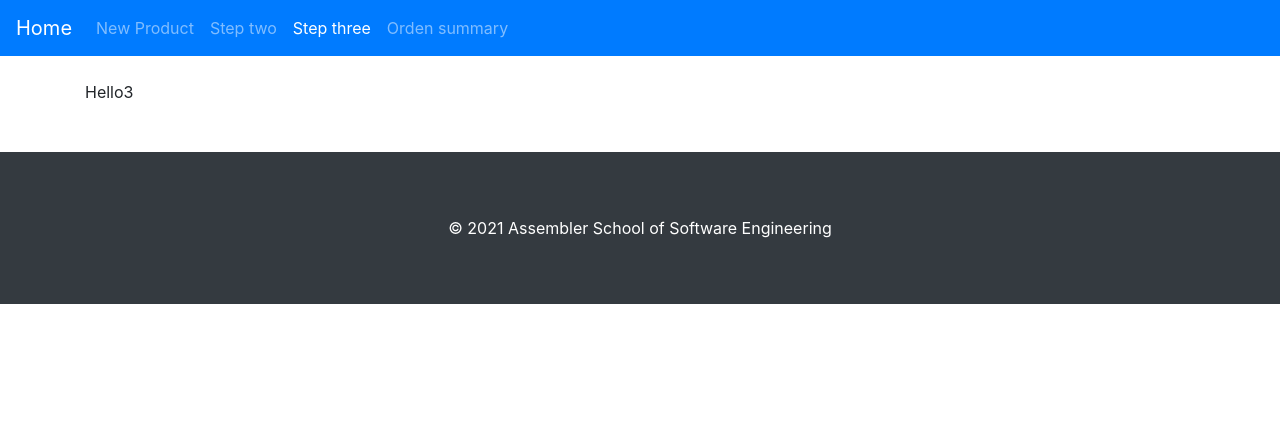
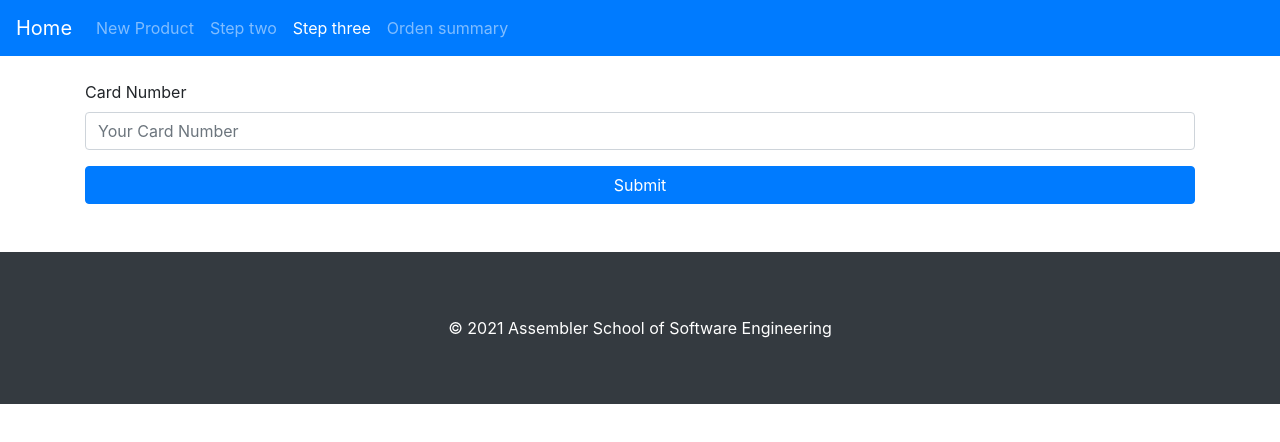
Before and after one commit to assembler-institute/react-shopping-cart-context, a React (Create React App) app: page /checkout/step-3 in a window 1280 px wide. Shown: the top 442 px of the page. Built offline with nearby package versions, Linux system fonts and the light colour scheme.

Commit message:
step-three-form

```diff
--- a/src/components/StepOneForm/StepOneForm.js
+++ b/src/components/StepOneForm/StepOneForm.js
@@ -34,7 +34,7 @@ function StepOneForm() {
 
   return (
     <>
-      <div>
+      <div class="d-flex flex-column min-vh-100">
         <form onSubmit={formik.handleSubmit} id="stepOne">
           <Input
             type="text"
@@ -64,8 +64,8 @@ function StepOneForm() {
           <Input
             id="phone"
             name="phone"
-            type="text"
-            label="phone"
+            type="number"
+            label="Phone"
             placeholder="Your phone number"
             value={formik.values.phone}
             onChange={formik.handleChange}
--- /dev/null
+++ b/src/components/StepThreeForm/StepThreeForm.js
@@ -0,0 +1,88 @@
+import { useFormik } from "formik";
+import { useState } from "react";
+import { Redirect } from "react-router";
+import { useUser } from "../../context/userContext/userContex";
+import Input from "../Input";
+import stepThreeSchema from "./schema";
+import Button from "../Button/index"
+
+function StepThreeForm() {
+    const { cardNumber, cvc, nameOnCard, expiryMonth, expiryYear} = useUser();
+    const [hasSubmitted, setHasSubmitted] = useState(false);
+
+    const formik = useFormik({
+        initialValues: {
+            cardNumber: cardNumber,
+            cvc: cvc,
+            nameOnCard: nameOnCard,
+            expiryMonth: expiryMonth,
+            expiryYear: expiryYear,
+        },
+        validationSchema: stepThreeSchema,
+        onSubmit: (values) => {
+            submitStepThree(values);
+
+            console.log(values)
+            setTimeout(() => {
+                setHasSubmitted(true);
+            }, 500);
+        },
+
+    });
+
+    return (
+        <>
+            <form onSubmit={formik.handleSubmit} id="stepThree">
+                <Input
+                    type="number"
+                    label="Card Number"
+                    id="cardNumber"
+                    value={formik.values.cardNumber}
+                    placeholder="Your Card Number"
+                    handleChange={formik.handleChange}
+                    handleBlur={formik.handleBlur}
+                    hasErrorMessage={formik.touched.cardNumber}
+                    errorMessage={formik.errors.cardNumber}
+                    isTouched={formik.touched.cardNumber}
+                />
+
+                {/* <Input
+                    type="text"
+                    label="City"
+                    id="city"
+                    value={formik.values.city}
+                    placeholder="Your city"
+                    handleChange={formik.handleChange}
+                    handleBlur={formik.handleBlur}
+                    hasErrorMessage={formik.touched.city}
+                    errorMessage={formik.errors.city}
+                    isTouched={formik.touched.city}
+                />
+
+                <Input
+                    type="text"
+                    label="Zip code"
+                    id="zip"
+                    value={formik.values.zip}
+                    placeholder="Your zip code"
+                    handleChange={formik.handleChange}
+                    handleBlur={formik.handleBlur}
+                    hasErrorMessage={formik.touched.zip}
+                    errorMessage={formik.errors.zip}
+                    isTouched={formik.touched.zip}
+                /> */}
+
+                <Button
+                    submitButton
+                    block
+                    disabled={formik.isValidating || !formik.isValid}
+                >
+                    {formik.isSubmitting ? "Submitting..." : "Submit"}
+                </Button>
+                {hasSubmitted && <Redirect to="/checkout/step-4" />}
+            </form>
+        </>
+    )
+}
+
+export default StepThreeForm
--- /dev/null
+++ b/src/components/StepThreeForm/index.js
@@ -0,0 +1 @@
+export {default} from "./StepThreeForm"
--- /dev/null
+++ b/src/components/StepThreeForm/schema.js
@@ -0,0 +1,28 @@
+import * as Yup from "yup";
+
+const stepThreeSchema = Yup.object().shape({
+    cardNumber: Yup.string()
+      .label('Card number')
+      .max(16)
+      .required(),
+    cvc: Yup.string()
+      .label('CVC')
+      .min(3)
+      .max(4)
+      .required(),
+    nameOnCard: Yup.string()
+      .label('Name on card')
+      .required(),
+    expiryMonth: Yup.string()
+      .label('Expiry month')
+      .min(2)
+      .max(2)
+      .required(),
+    expiryYear: Yup.string()
+      .label('Expiry year')
+      .min(4)
+      .max(4)
+      .required(),
+  });
+
+  export default stepThreeSchema;
--- a/src/pages/CheckoutStepOne/CheckoutStepOne.js
+++ b/src/pages/CheckoutStepOne/CheckoutStepOne.js
@@ -5,9 +5,12 @@ import withLayout from "../../hoc/withLayout";
 
 function CheckOutStepOne() {
     return (
+<>
+        <div>n.mgghcxfghdfzxhfxn</div>
         <div>
            <StepOneForm/>
         </div>
+</>
     )
 }
 export default withLayout(CheckOutStepOne);
--- a/src/pages/CheckoutStepThree/checkoutStepThree.js
+++ b/src/pages/CheckoutStepThree/checkoutStepThree.js
@@ -1,12 +1,15 @@
 import React from "react";
 import withLayout from "../../hoc/withLayout";
+import StepThreeForm from "../../components/StepThreeForm/index"
 
 
 function CheckoutStepThree() {
     return (
+        <>
         <div>
-            Hello3
+            <StepThreeForm/>
         </div>
+        </>
     )
 }
 export default withLayout(CheckoutStepThree);
```
